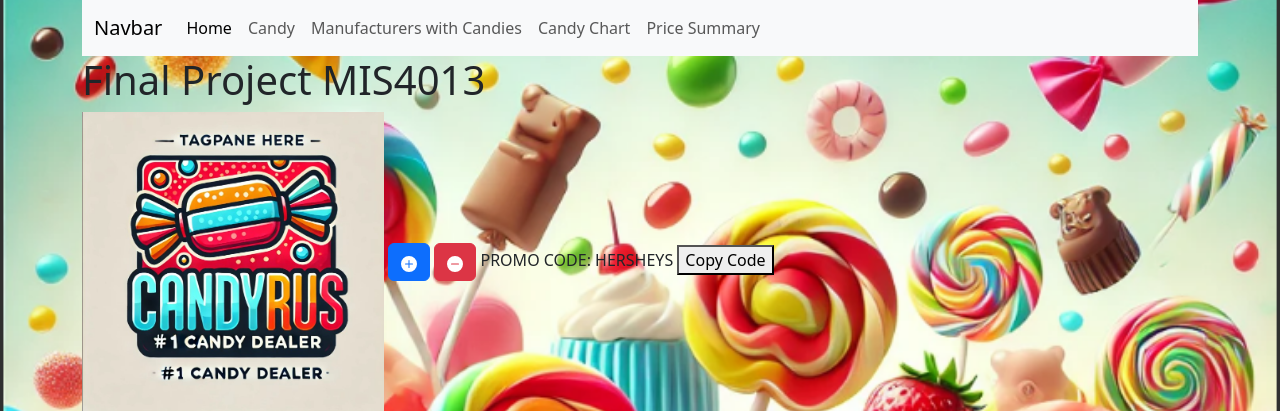
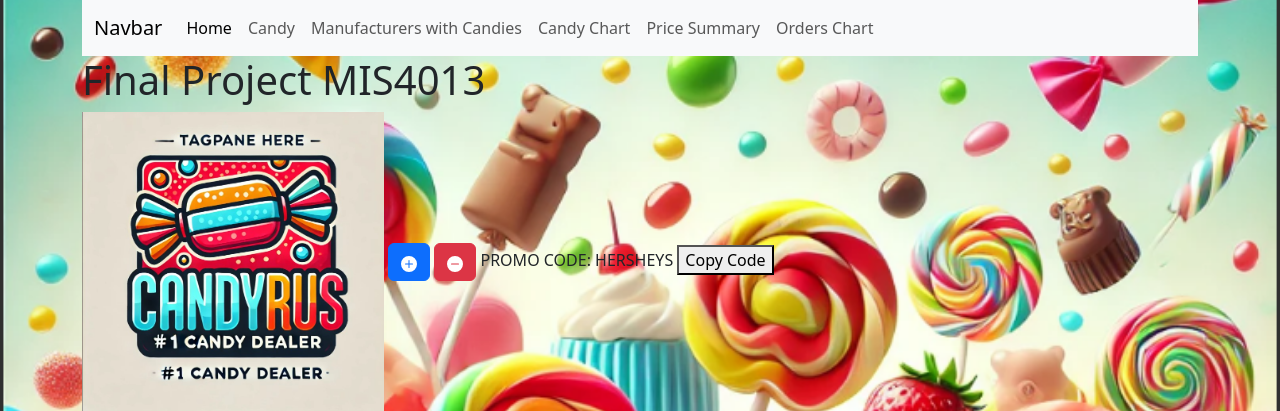
Before and after one commit to jacobvandy/mis4013Project, a PHP site: page /index.php in a window 1280 px wide. Shown: the top 411 px of the page. Run offline with PHP 8.4, Linux system fonts and the light colour scheme.

Commit message:
Update view-header.php

```diff
--- a/view-header.php
+++ b/view-header.php
@@ -31,8 +31,11 @@
                   <li class="nav-item">
                     <a class="nav-link" href="candy-chart.php">Candy Chart</a>
                 </li>
-                  <li class="nav-item">
+               <li class="nav-item">
                     <a class="nav-link" href="price-sum.php">Price Summary</a>
+               </li>
+                <li class="nav-item">
+                    <a class="nav-link" href="order-chart.php">Orders Chart</a>
                 </li>
                 </ul>
               </div>
```
